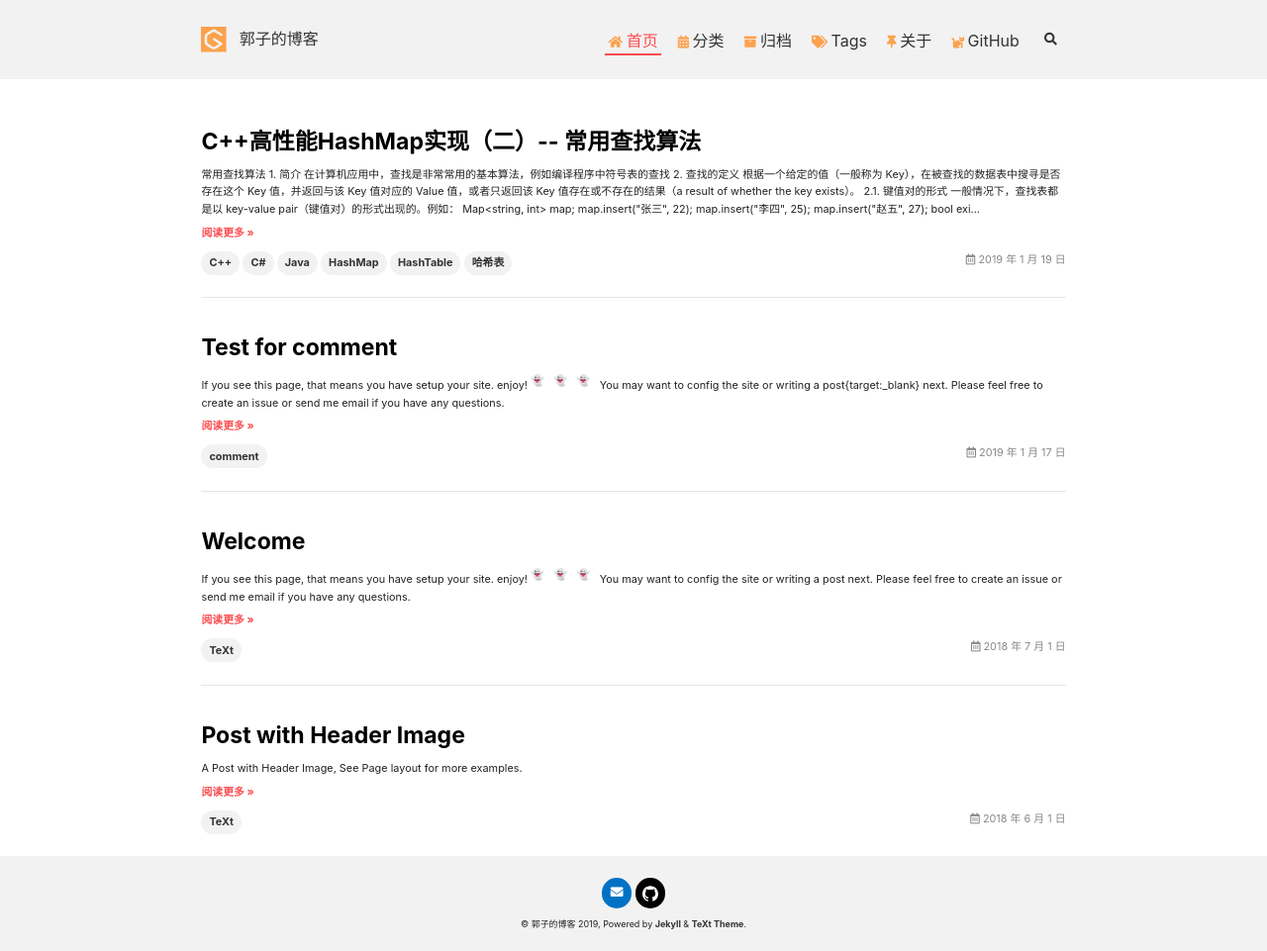
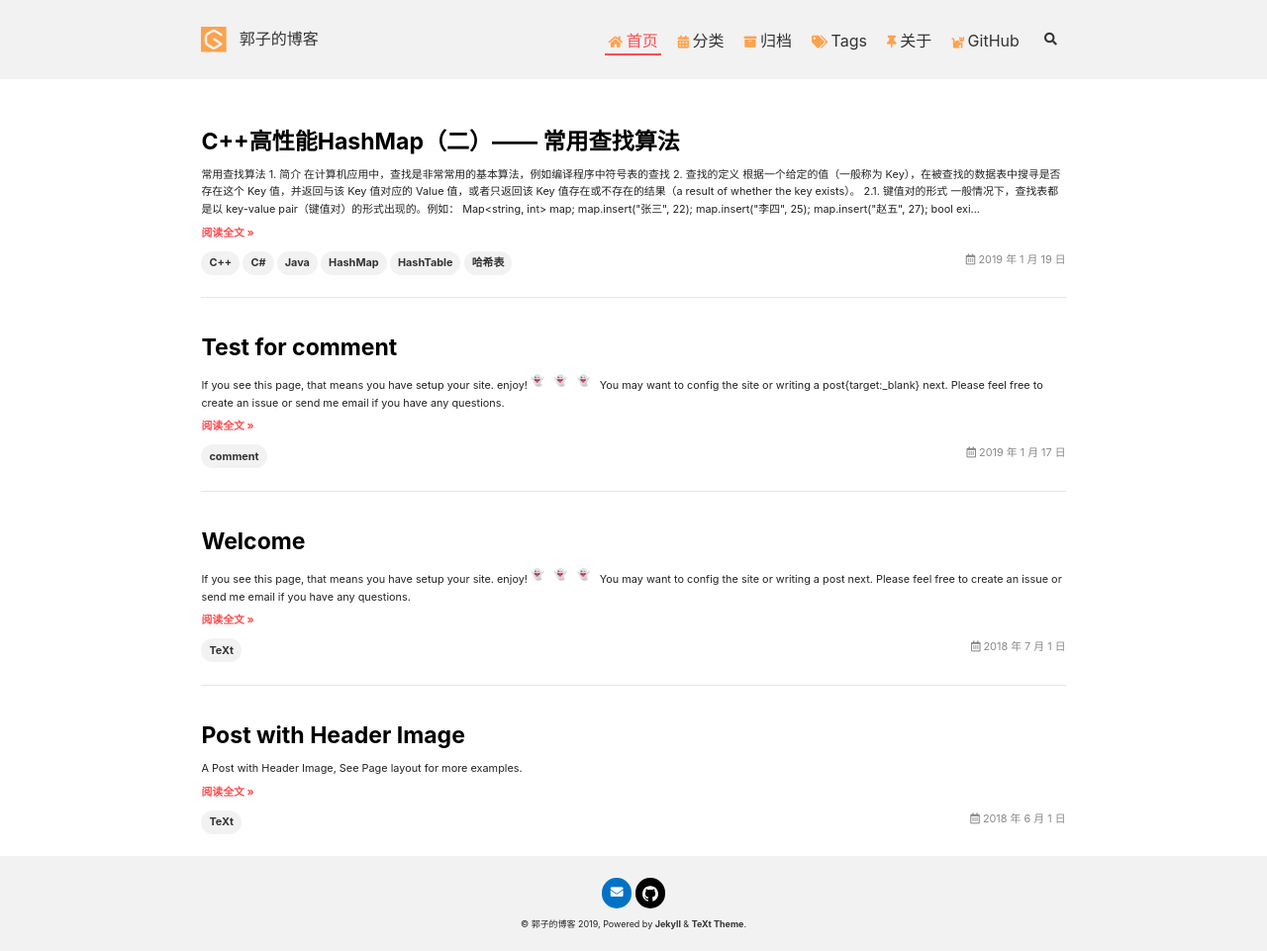
Before and after one commit to shines77/shines77.github.io, a Jekyll site: the page built from index.html, in a window 1280 px wide and 961 px high. Shown: the whole window at 99% size. Built offline with Jekyll 4.4.1, drawn with Linux system fonts in a browser that asks for light colours; nearby versions of some CDN libraries; emoji names are drawn with the system emoji font; the list of posts is cut into pages by our own code.

Commit message:
小修改.
Signed-off-by: shines77 <gz_shines@msn.com>

```diff
--- a/_data/locale.yml
+++ b/_data/locale.yml
@@ -32,7 +32,7 @@ en-AU:
 ########################
 zh-Hans: &ZH_HANS
   SUBSCRIBE               : "订阅"
-  READMORE                : "阅读更多"
+  READMORE                : "阅读全文"
   SEARCH                  : "搜索"
   CANCEL                  : "取消"
   VIEWS                   : "阅读"
--- a/_posts/2019-01-19-A-faster-hash-map-written-by-c++.md
+++ b/_posts/2019-01-19-A-faster-hash-map-written-by-c++.md
@@ -1,5 +1,5 @@
 ---
-title: C++高性能HashMap实现（二）-- 常用查找算法
+title: C++高性能HashMap（二）—— 常用查找算法
 categories: ['c++']
 tags: ['C++', 'C#', 'Java', 'HashMap', 'HashTable', '哈希表']
 key: page-fast-hash-map
```
